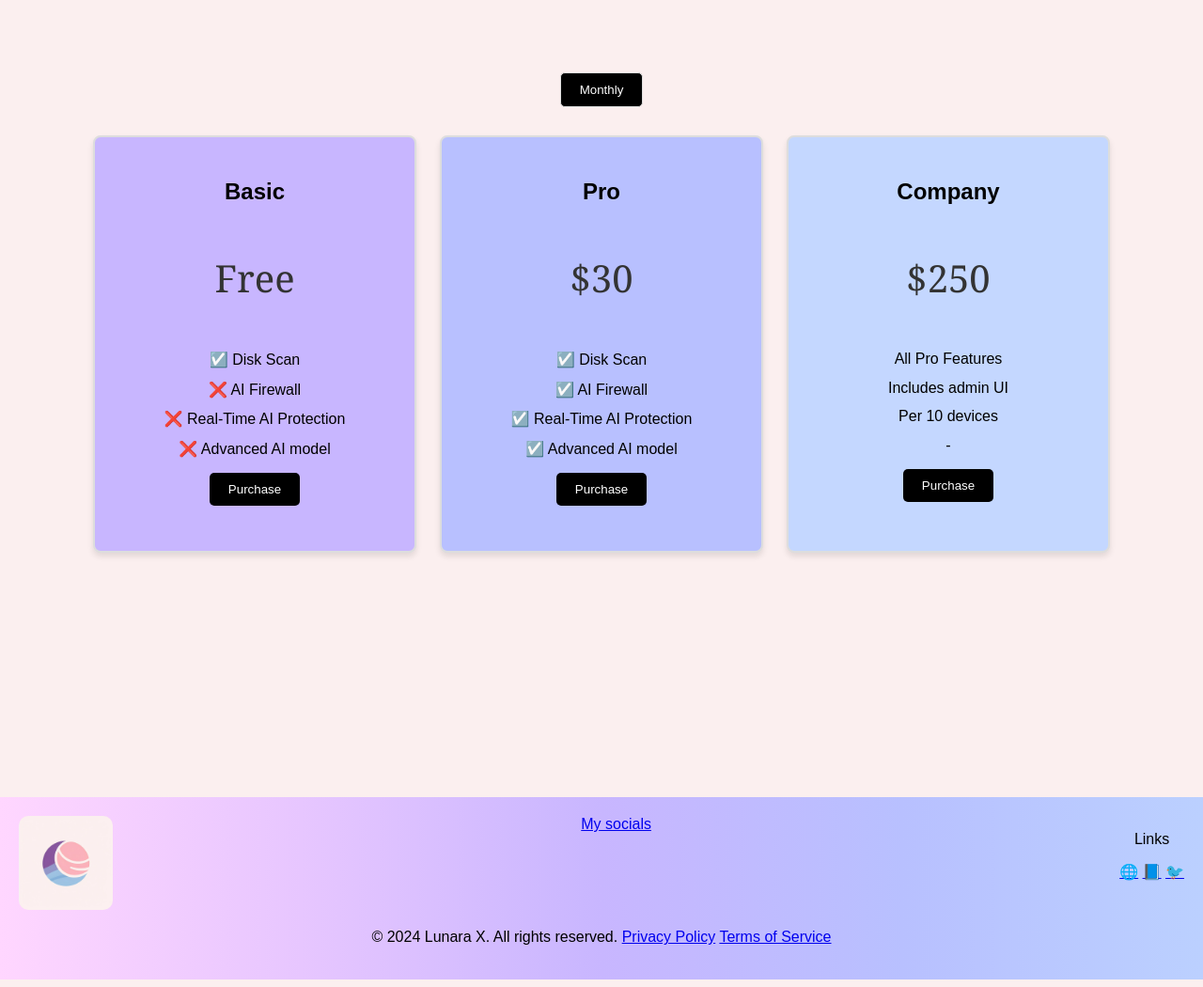
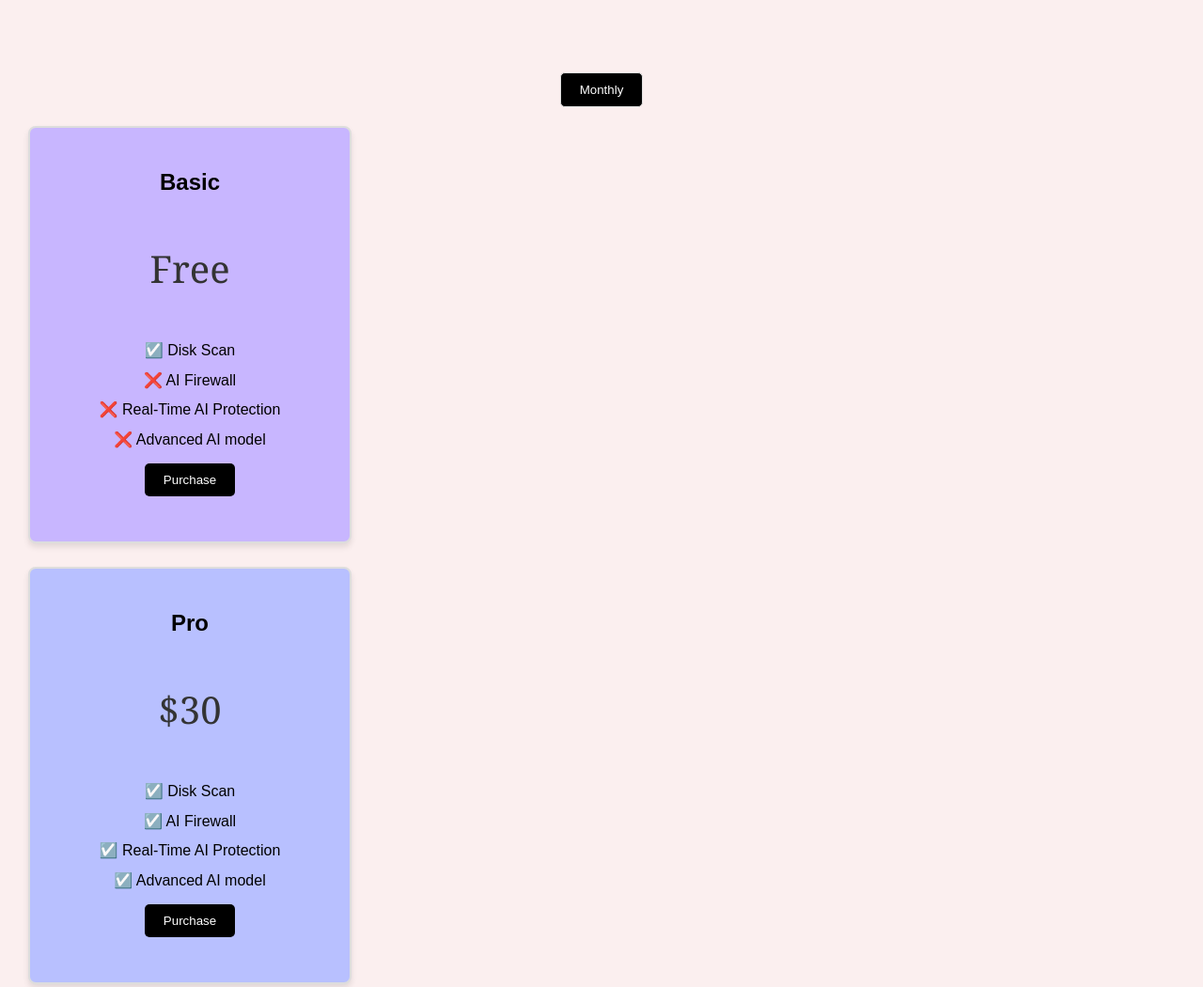
Before and after one commit to Destnyy/VacikuvWeb, a plain HTML site: page index.html in a window 1280 px wide. Shown: the part 880-1930 px from the top of the page at 94% size. Drawn offline with Linux system fonts and the light colour scheme.

Commit message:
Add files via upload

```diff
--- a/1.css
+++ b/1.css
@@ -1,3 +1,7 @@
+html {
+    scroll-behavior: smooth;
+}
+
 body {
     font-family: Arial, sans-serif;
     margin: 0;
@@ -103,9 +107,11 @@ body {
     display: flex;
     flex-wrap: wrap;
     justify-content: center;
+    flex-flow:wrap column;
+
     gap: 25px;
     margin-top: 10px;
-    padding: 20px;
+    padding: 10px;
 }
 
 .card {
```
